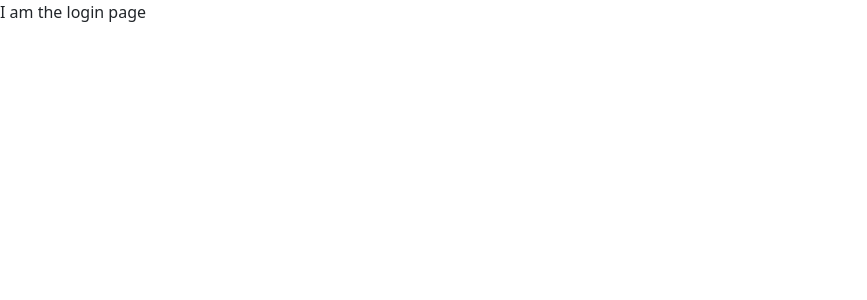
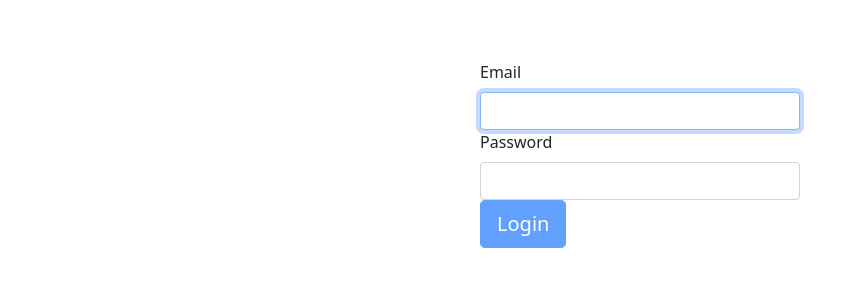
Before and after one commit to emilia-m26/project-indivisible, a React (Create React App) app in the folder indivisible-frontend/: page /login in a window 1280 px wide. Shown: the top 300 px of the page, without its empty margins (0-867 px from the left). Built offline with nearby package versions, Linux system fonts and the light colour scheme.

Commit message:
login page pulls target info

```diff
--- a/indivisible-frontend/src/App.css
+++ b/indivisible-frontend/src/App.css
@@ -1,4 +1,4 @@
-.App {
+/* .App {
     text-align: center;
 }
 
@@ -35,4 +35,14 @@
     to {
         transform: rotate(360deg);
     }
+} */
+
+@media all and (min-width: 480px) {
+    .Login {
+        padding: 60px 0;
     }
+    .Login form {
+        margin: 0 auto;
+        max-width: 320px;
+    }
+}
--- a/indivisible-frontend/src/components/Login.js
+++ b/indivisible-frontend/src/components/Login.js
@@ -1,9 +1,46 @@
-import React from 'react'
+import React, { useState } from "react";
+import Form from "react-bootstrap/Form";
+import Button from "react-bootstrap/Button";
+import "../App.css";
 
 export default function Login() {
-    return (
-        <div>
-            I am the login page
-        </div>
-    )
+  const [email, setEmail] = useState("");
+  const [password, setPassword] = useState("");
+
+  function validateForm() {
+    return email.length > 0 && password.length > 0;
+  }
+
+  function handleSubmit(event) {
+    event.preventDefault();
+    console.log(event.target[0].value)
+    console.log(event.target[1].value)
+  }
+
+  return (
+    <div className="Login">
+      <Form onSubmit={handleSubmit}>
+        <Form.Group size="lg" controlId="email">
+          <Form.Label>Email</Form.Label>
+          <Form.Control
+            autoFocus
+            type="email"
+            value={email}
+            onChange={(e) => setEmail(e.target.value)}
+          />
+        </Form.Group>
+        <Form.Group size="lg" controlId="password">
+          <Form.Label>Password</Form.Label>
+          <Form.Control
+            type="password"
+            value={password}
+            onChange={(e) => setPassword(e.target.value)}
+          />
+        </Form.Group>
+        <Button block size="lg" type="submit" disabled={!validateForm()}>
+          Login
+        </Button>
+      </Form>
+    </div>
+  );
 }
```
Lines whose indentation alone changed are shown as unchanged.
